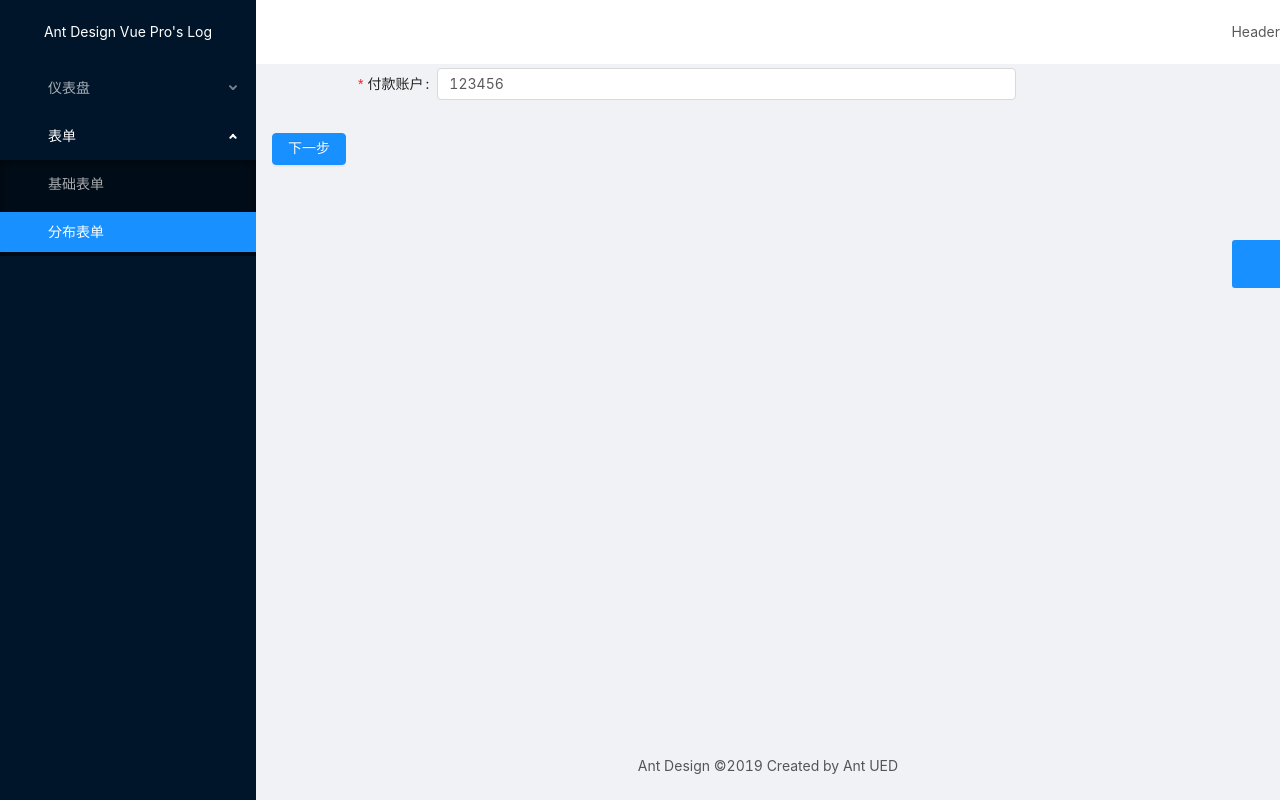
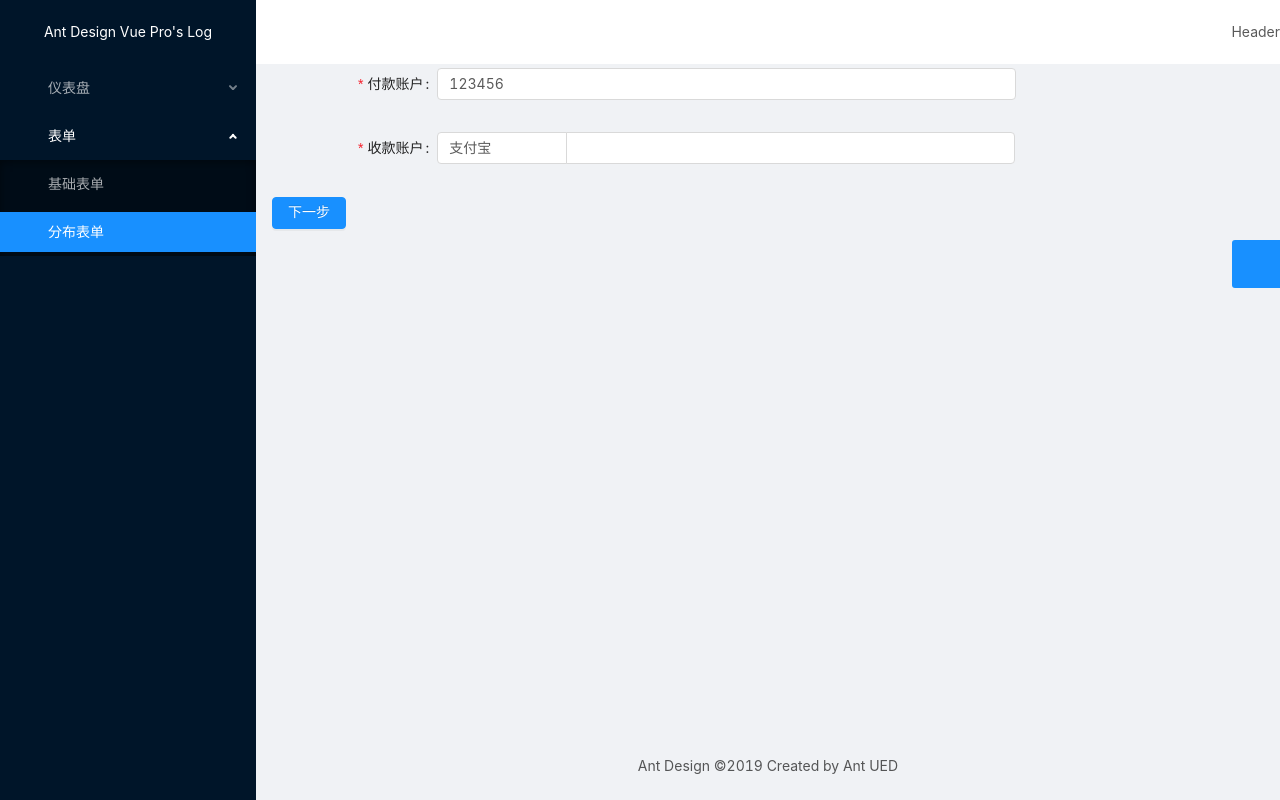
Before and after one commit to teachat8/ant-design-vue-admin, a Vue app: page /form/step-form/info in a window 1280 px wide. Built offline with nearby package versions, Linux system fonts and the light colour scheme.

Commit message:
封装一个支持自动校验的表单项

```diff
--- /dev/null
+++ b/src/components/ReceiverAccount.vue
@@ -0,0 +1,48 @@
+<template>
+  <a-input-group compact>
+    <a-select v-model="type" style="width: 130px" @change="handleTypeChange">
+      <a-select-option value="alipay">支付宝</a-select-option>
+      <a-select-option value="bank">银行账户</a-select-option>
+    </a-select>
+    <a-input
+      style="width: calc(100% - 130px)"
+      v-model="number"
+      @change="handleNumberChange"
+    />
+  </a-input-group>
+</template>
+
+<script>
+export default {
+  props: {
+    value: {
+      type: Object,
+    }
+  },
+  watch: {
+    value(val) {
+      Object.assign(this,val);
+    }
+  },
+  data() {
+    const {type, number} = this.value || {};
+    return {
+      type: type || "alipay",
+      number: number || ""
+    }
+  },
+  methods: {
+    handleTypeChange(val) {
+      this.$emit('change', {...this.value, type: val});
+    },
+    handleNumberChange(e) {
+      this.$emit('change', {...this.value, number: e.target.value});
+    }
+  },
+
+}
+</script>
+
+<style scoped>
+
+</style>
--- a/src/store/modules/form.js
+++ b/src/store/modules/form.js
@@ -4,7 +4,11 @@ import request from '../../utils/request';
 
 const state = {
   step: {
-    payAccount: "123456"
+    payAccount: "123456",
+    receiverAccount: {
+      type: "alipay",
+      number: ""
+    }
   }
 };
 
--- a/src/views/Forms/StepForm/Step1.vue
+++ b/src/views/Forms/StepForm/Step1.vue
@@ -17,6 +17,29 @@
         placeholder="请输入付款账号"
       />
       </a-form-item>
+      <a-form-item
+        label="收款账户"
+        :label-col="formItemLayout.labelCol"
+        :wrapper-col="formItemLayout.wrapperCol"
+      >
+      <ReceiverAccount
+        v-decorator="[
+          'receiverAccount',
+          {
+            initialValue: step.receiverAccount,
+            rules: [{ required: true, message: '请输入收款账号',
+              validator: (rule, value, callback) => {
+                if (value && value.number) {
+                  callback();
+                } else {
+                  callback(false);
+                }
+              }
+            }]
+          }
+        ]"
+      />
+      </a-form-item>
       <a-form-item>
         <a-button type="primary" @click="handleSubmit">下一步</a-button>
       </a-form-item>
@@ -25,8 +48,12 @@
 </template>
 
 <script>
+import ReceiverAccount from '@/components/ReceiverAccount'
 export default {
   name: 'Step1',
+  components: {
+    ReceiverAccount
+  },
   data() {
     this.form = this.$form.createForm(this);
     return {
```
Also changed, not shown: src/main.js (+12 -1 lines).
